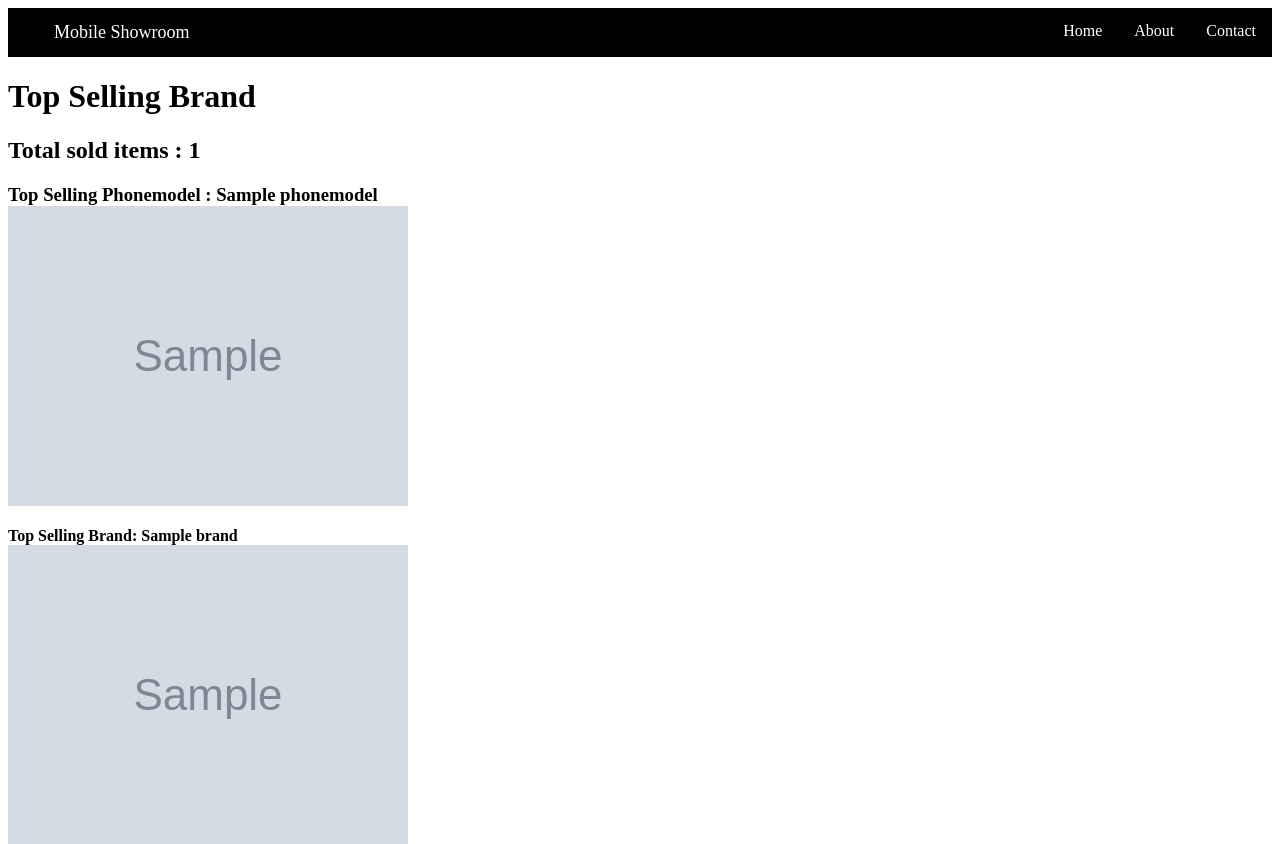
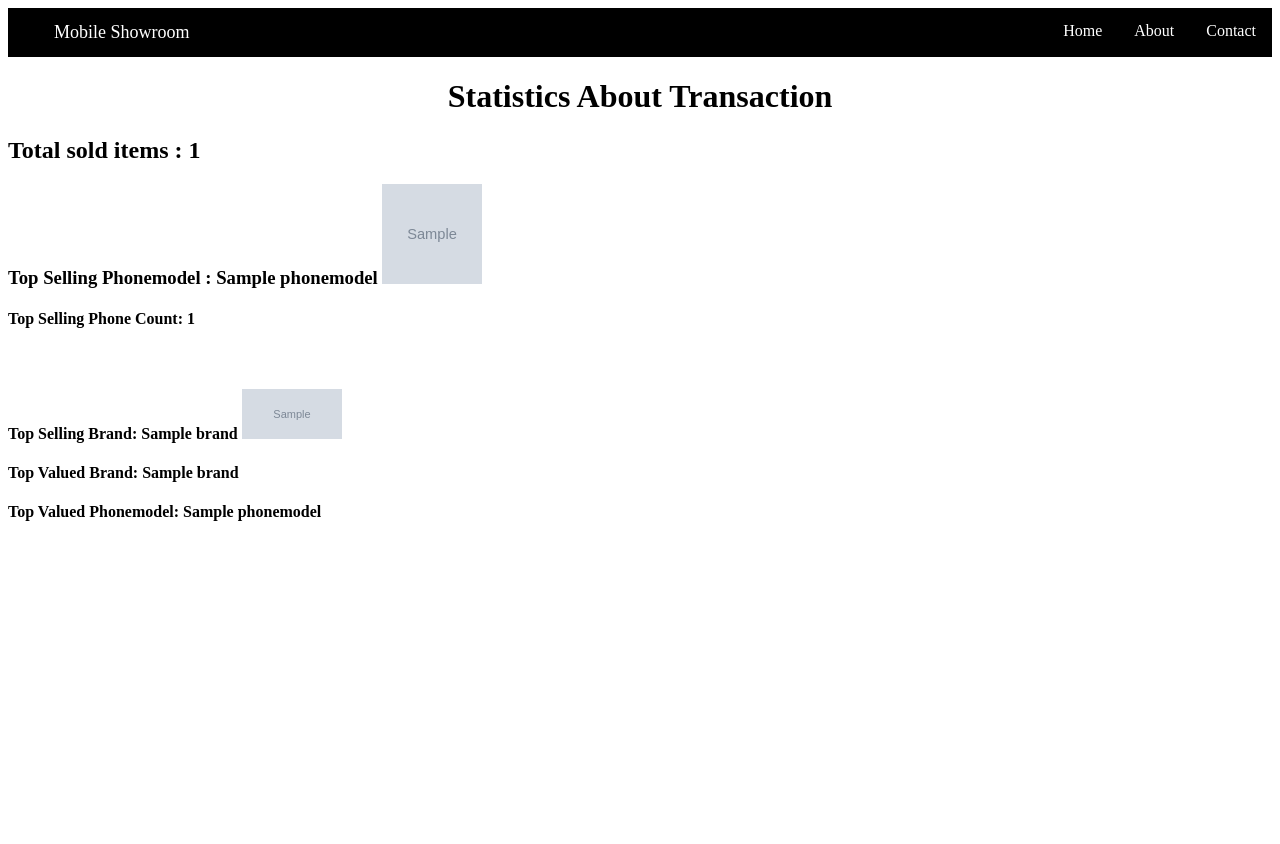
Before and after one commit to guruparam/Guru, a Django app: page /statics in a window 1280 px wide. Shown: the top 844 px of the page. After the commit the page ends 521 px from the top, so only its background shows below. Run offline with Django 4.2, Linux system fonts and the light colour scheme; tables that the repository leaves empty hold one stand-in row (values such as "Sample post"); grey boxes marked "Sample" are stand-in pictures.

Commit message:
statics page complete

```diff
--- a/show/templates/display.html
+++ b/show/templates/display.html
@@ -88,6 +88,9 @@
                 <li>
                     <a href="{% url 'List_model' %}">List Model <br>collection</a>
                 </li>
+                <li>
+                    <a href="{% url 'statics' %}">Statistics</a>
+                </li>
             </ul>
         </div>
     </div>
--- a/show/templates/statics.html
+++ b/show/templates/statics.html
@@ -40,20 +40,30 @@
 
 
         <div>
-            <h1>Top Selling Brand</h1>
-            <h2>Total sold items : {{tot}}</h2>
-
-            <h3>Top Selling Phonemodel : {{top_sell}}  <br>
-                <img src="{{top_sell.image}}" alt="{{top_sell}}" >
-            </h3>
+            <div>
+                <h1 style="text-align: center;">Statistics About Transaction</h1>
+            </div>
+            <div>
+                <h2>Total sold items : {{tot}}</h2>
+            </div>
+            <div>
+                <h3>Top Selling Phonemodel : {{top_sell}}
+                    <img src="{{top_sell.image.url}}" alt="{{top_sell}}"  width="100" height="100" >
+                    <h4>Top Selling Phone Count: {{top_sell_ph_count}}</h4>
+                </h3>
+            </div>
         </div>
+        <br>
 
         <div>
-            <h4> Top Selling Brand: {{top_sell_brand}} <br>
-                <img src="{{top_sell_brand.image}}" alt="{{top_sell_brand}}" >
-            </h4>
-            <h4>Top Valued Brand: {{top_valued_brand}}</h4>
-            <h4> Top Valued Phonemodel: {{top_valued_phone}}</h4>
-            <h4>Top Selling Phone Count: {{top_sell_ph_count}}</h4>
+            <div>
+                <h4> Top Selling Brand: {{top_sell_brand}}
+                    <img src="{{top_sell_brand.image.url}}" alt="{{top_sell_brand}}" width="100" height="50">
+                </h4>
+            </div>
+            <div>
+                <h4>Top Valued Brand: {{top_valued_brand}}</h4>
+                <h4> Top Valued Phonemodel: {{top_valued_phone}}</h4>
+            </div>
         </div>
 </body>
--- a/show/urls.py
+++ b/show/urls.py
@@ -13,7 +13,7 @@
     path('list_model/', views.list_model, name= 'List_model' ),
     path('list_model/<str:brand_id>/', views.list_model1, name= 'List_model1' ),
     path('sell/<str:mname>', views.transaction, name= 'transaction' ),
-    path('statics', views.statics, name='data' ),
+    path('statics', views.statics, name='statics' ),
 ]
 
 if settings.DEBUG:
--- a/show/views.py
+++ b/show/views.py
@@ -114,27 +114,19 @@
     Top_Sell_Phone = Phonemodel.objects.annotate(num_sold = Count('transaction')).order_by('-num_sold').first()
 
     Top_sell_brand = Brand.objects.annotate(num_sold=Count('phonemodel__transaction')).order_by('-num_sold').first()
-    top_sell_brand_image = Brand.objects.get(name=Top_sell_brand).image
 
     Top_valued_brand = Brand.objects.annotate(tot_price=Sum('phonemodel__transaction__amount')).order_by('-tot_price').first()
+
     Top_valued_phone = Phonemodel.objects.annotate(tot_price=Sum('transaction__amount')).order_by('-tot_price').first()
+
     top_sell_ph_count = Top_Sell_Phone.transaction_set.count()
-    """
-    # Top_valued_phone1 = Phonemodel.objects.annotate(tot_price=Avg('transaction__amount')).order_by('-tot_price').first()
-    print(Top_Sell_Phone)
-    print(Total_Sell)
-    print(Top_sell_brand)
-    print(Top_valued_brand)
-    print(Top_valued_phone)
-    print(top_sell_ph_count)
-    """
-    print(top_sell_brand_image)
+
     context = {'top_sell':Top_Sell_Phone,
                'results':result,
                'tot': Total_Sell,
                'top_sell_brand':Top_sell_brand,
                'top_valued_brand':Top_valued_brand,
                'top_valued_phone':Top_valued_phone,
-               'top_sell_ph_count':top_sell_ph_count}
+               'top_sell_ph_count':top_sell_ph_count,}
 
     return render(request,'statics.html',context)
```
Also changed, not shown: show/templates/registration/login.html (added, +11 -0 lines).
